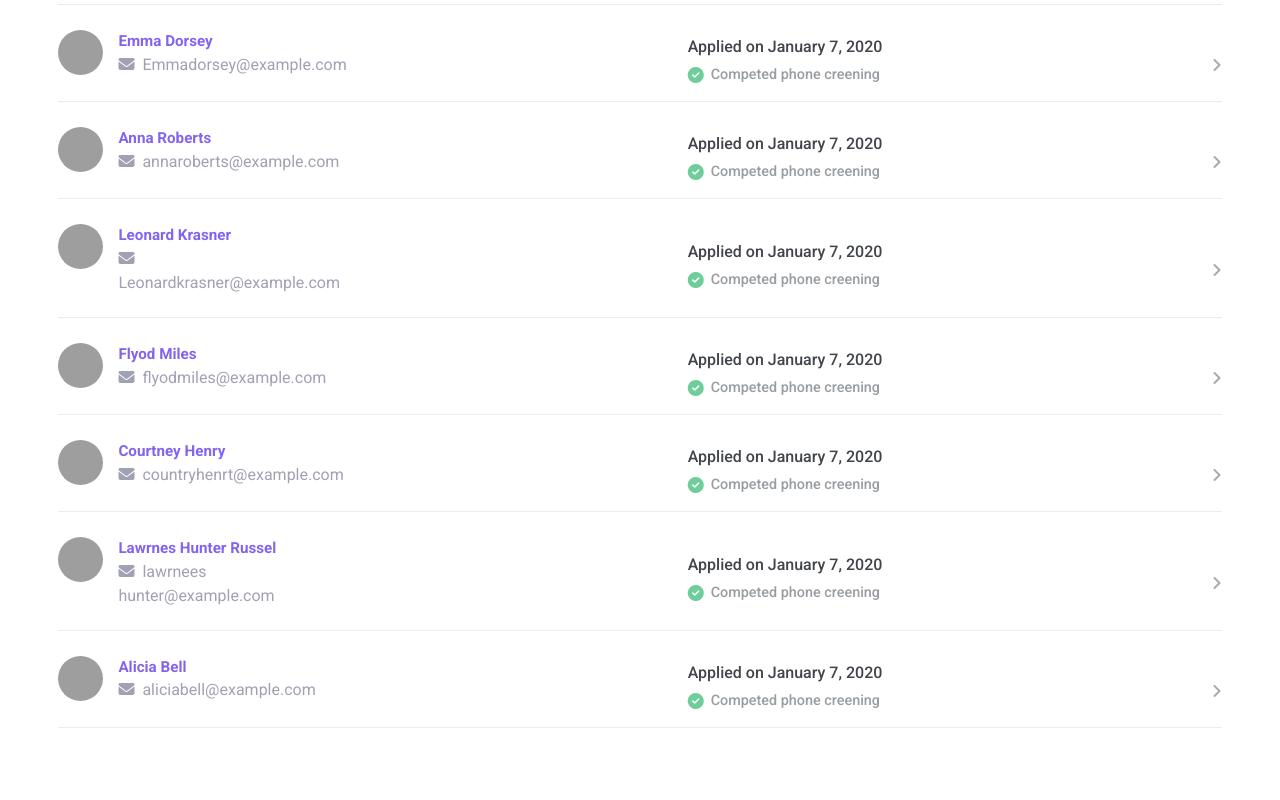
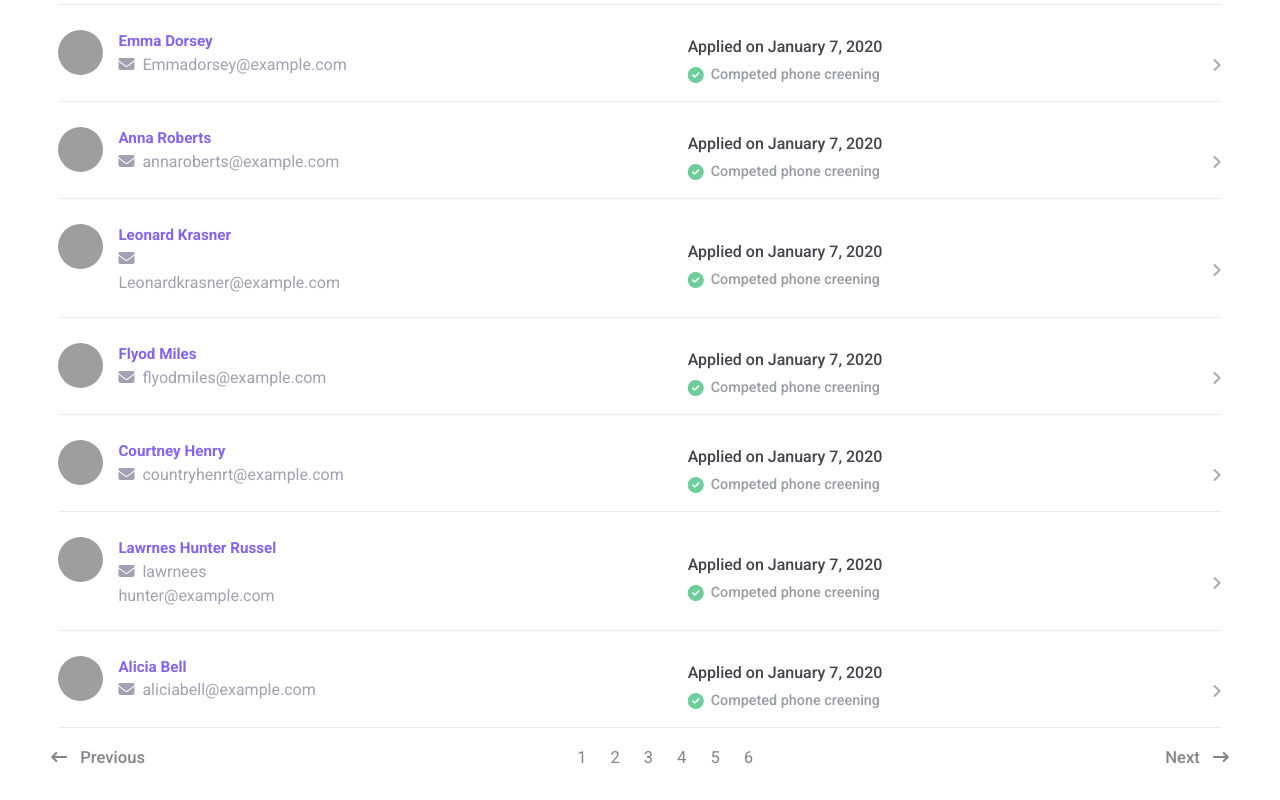
Before and after one commit to adilmarghadi1/Front-end-Developer--UI-Integration, a website built with webpack: page source/index.html in a window 1280 px wide. Shown: the part 785-1585 px from the top of the page. Before the commit the page ends 1513 px from the top, so only its background shows below. Built offline with nearby package versions, Linux system fonts and the light colour scheme; grey boxes are pictures that could not be loaded.

Commit message:
Add Pagination

```diff
--- a/source/index.html
+++ b/source/index.html
@@ -632,5 +632,26 @@
           </div>
     </section>
 
+    <div class="pagination">
+        <div class="pagination_left">
+            <i class="fas fa-long-arrow-left"></i>
+            <a href="#">Previous</a>
+        </div>
+
+        <div class="pagination_center">
+            <a href="#">1</a>
+            <a href="#">2</a>
+            <a href="#">3</a>
+            <a href="#">4</a>
+            <a href="#">5</a>
+            <a href="#">6</a>
+        </div>
+
+        <div class="pagination_right">
+            <a href="#">Next</a>
+            <i class="fas fa-long-arrow-right"></i>
+        </div>
+    </div>
+
 </body>
 </html>
--- a/source/style.css
+++ b/source/style.css
@@ -327,3 +327,48 @@ body {
 .tab_flex_top_1 {
     margin-top: 25px;
 }
+
+
+/* ---------------- Pagination ----------------*/
+
+.pagination {
+    display: flex;
+    justify-content: space-between;
+    width: 92%;
+    margin:auto;
+    margin-bottom: 33px;
+    margin-top: 20px !important;
+}
+
+.pagination_left i {
+    color: #84848B;
+    margin-right: 9px;
+}
+
+.pagination_left a {
+    text-decoration: none;
+    color: #84848B;
+    font-weight: 500;
+    font-size: 1.04em;
+}
+
+
+.pagination_right i {
+    color: #84848B;
+    margin-left: 9px;
+}
+
+.pagination_right a {
+    text-decoration: none;
+    color: #84848B;
+    font-weight: 500;
+    font-size: 1.04em;
+}
+
+.pagination_center a {
+    text-decoration: none;
+    color: #84848B;
+    font-weight: 400;
+    font-size: 1.04em;
+    margin-left: 20px;
+}
```
